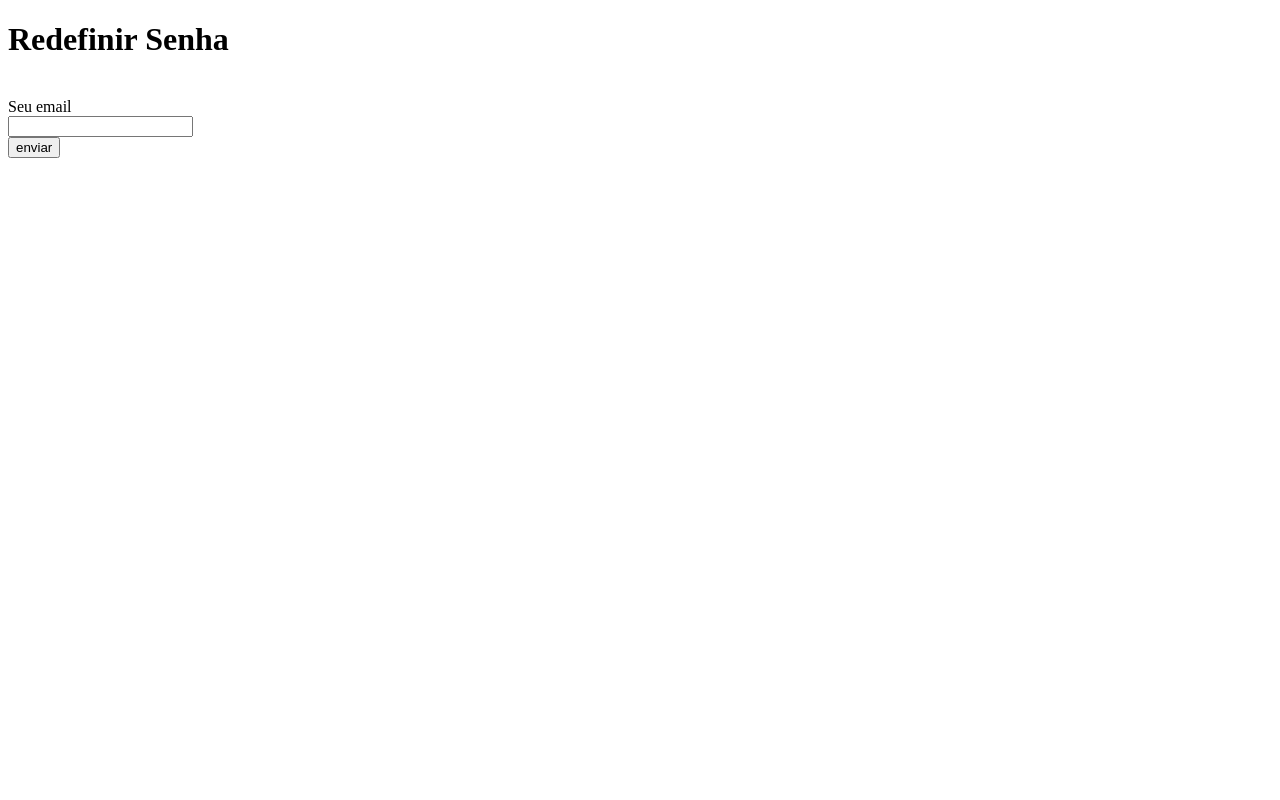
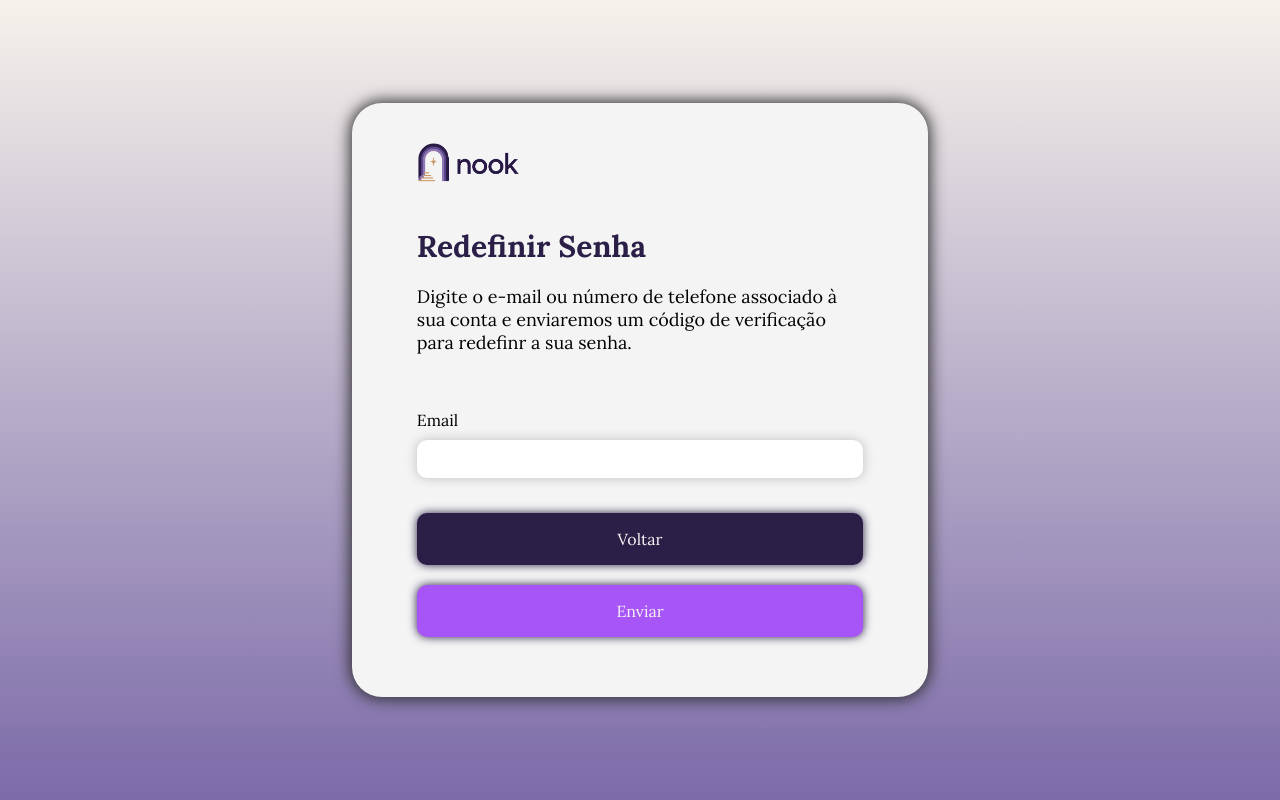
Before and after one commit to tccnook/TCC-Nook, a PHP site: page /tcc-development/paginas/esqueceu-senha.php in a window 1280 px wide. Run offline with PHP 8.4, Linux system fonts and the light colour scheme; some libraries are stand-ins or nearby versions.

Commit message:
fiz uns coiso do css aí tropa

```diff
--- /dev/null
+++ b/front-end/css/pages/redefinir.css
@@ -0,0 +1,89 @@
+body {
+    background: var(--bg-gradient);
+    display: flex;
+    align-items: center;
+    justify-content: center;
+    font-family: 'Lora', sans-serif;
+}
+
+main {
+    background-color: var(--all-white);
+    border-radius: var(--radius-lg);
+    width:  var(--width-login);
+    padding: 40px;
+    align-items: center;
+    box-shadow: 0 0 15px 2px #2e2e2e;
+    margin: 40px 0;
+    gap: clamp(20px, 2vw,40px);
+}
+
+.title-card{
+    width: 90%;
+    margin: 20px;
+    display: flex;
+    align-items: start;
+    justify-content: space-around;
+    flex-direction: column;
+    gap: 20px;
+
+    h1 {
+    color: var(--text-title);
+    font-size: clamp(20px, 3vw, 30px);
+    }
+    p {
+        font-size: clamp(5px, 2vw, 18px);
+    }
+}
+
+.logo-nook {
+    width: 90%;
+
+    img {
+        width: clamp(100px, 8vw, 220px);
+    }
+
+}
+
+form, main {
+    display: flex;
+    justify-content: space-around;
+    flex-direction: column;
+}
+
+form {
+    width: 100%;
+    align-items: center;
+
+    input {
+        height: clamp(35px, 3vw, 70px);
+        border-radius: var(--radius-sm);
+        border: none;
+        box-shadow: 0 0 12px 0.1px var(--border-primary);
+        margin-bottom: 35px;
+    }
+
+    label {
+    text-align: start;
+    margin: 10px;
+    }
+
+    input[type="submit"] {
+        background-color: var(--color-accent2);
+        margin: 20px;
+    }
+}
+
+
+.button-action {
+    all: unset;
+    text-align: center;
+    height: 52px;
+    border-radius: var(--radius-sm);
+    color: var(--all-white);
+    background-color: var(--bg-cards);
+    box-shadow: 0 0 10px var(--bg-cards);
+}
+
+form input, form label, h1, .button-action {
+    width: 90%;
+}
--- a/front-end/css/utilities/google-login.css
+++ b/front-end/css/utilities/google-login.css
@@ -22,3 +22,17 @@
     margin-right: 10px;
 
 }
+
+.division-google-area {
+    display: flex;
+    align-items: center;
+    gap: 16px;
+
+    hr {
+        width: clamp(30px, 15vw, 600px);
+    }
+    span {
+        font-size: 14px;
+    color: #252525;
+    }
+}
--- a/paginas/cadastro.php
+++ b/paginas/cadastro.php
@@ -102,7 +102,7 @@
             Voltar
         </button>
 
-        <button type="submit" name="proximo" class="button-action button-next">
+        <button type="submit" name="proximo" class="button-action button-next" onclick="window.location.href='preferencia_gen.php'">
             Finalizar cadastro
         </button>
     </section>
--- a/paginas/esqueceu-senha.php
+++ b/paginas/esqueceu-senha.php
@@ -7,19 +7,39 @@ session_start();
 <!DOCTYPE html>
 <html lang="pt-br">
 <head>
-    <meta charset="UTF-8">
-    <meta name="viewport" content="width=device-width, initial-scale=1.0">
-    <title>Document</title>
-</head>
+        <meta charset="UTF-8">
+        <meta name="viewport" content="width=device-width, initial-scale=1.0">
+        <link rel="stylesheet" href="/TCC-Nook/front-end/css/main.css">
+        <link rel="stylesheet" href="/TCC-Nook/front-end/css/pages/redefinir.css">
+
+        <link rel="preconnect" href="https://fonts.googleapis.com">
+        <link rel="preconnect" href="https://fonts.gstatic.com" crossorigin>
+        <link href="https://fonts.googleapis.com/css2?family=Lora:ital,wght@0,400;0,500;0,600;0,700;1,400;1,500;1,600;1,700&display=swap" rel="stylesheet">
+        <link rel="shortcut icon" href="/TCC-Nook/img/icons/ico-nook/ico-nook.ico" type="image/x-icon">
+
+        <title> Redefinir senha - Nook </title>
+    </head>
 <body>
-    <h1> Redefinir Senha </h1>
-    <br>
+
+    <main>
+    <div class="logo-nook">
+        <img src="/TCC-Nook/img/logos/logo-deitada.png" alt="">
+    </div>
+    <section class="title-card">
+        <h1>Redefinir Senha </h1>
+        <p>Digite o e-mail ou número de telefone associado à sua conta e enviaremos um código de verificação para redefinr a sua senha.</p>
+    </section>
+
     <form name="esqueceu_senha" method="POST" action="#">
-        <label for="email"> Seu email </label>
-        <br>
+
+        <label for="email"> Email </label>
         <input type="text" name="email" id="email">
-        <br>
-        <input type="submit" name="enviar" value="enviar">
+
+        <button class="button-action" onclick="window.location.href='login.php'">Voltar</button>
+        <input class="button-action" type="submit" name="enviar" value="Enviar">
+
+
+
     </form>
     <?php
         if (isset($_POST['enviar'])){
@@ -53,5 +73,7 @@ session_start();
 
     ?>
 
+</main>
+
 </body>
 </html>
```
Also changed, not shown: front-end/css/pages/login.css (+0 -16 lines), paginas/redefine-senha.php (+8 -0 lines), paginas/login.php (line endings or trailing spaces).
